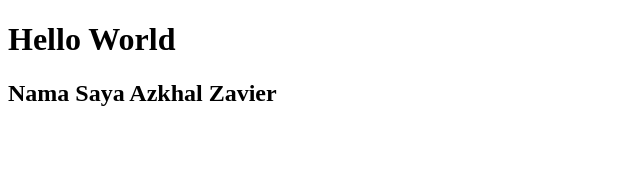
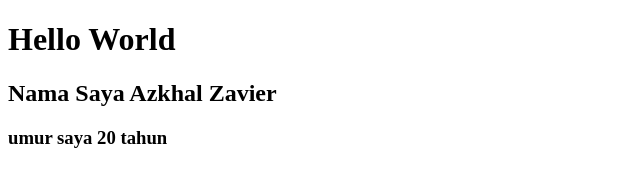
Before and after one commit to Azkhal20/projek, a plain HTML site: page index.html in a window 1280 px wide. Shown: the whole page, without its empty margins (0-640 px from the left). Drawn offline with Linux system fonts and the light colour scheme.

Commit message:
menambahkan perubahan

```diff
--- a/index.html
+++ b/index.html
@@ -8,5 +8,6 @@
 <body>
     <h1>Hello World</h1>
     <h2>Nama Saya Azkhal Zavier</h2>
+    <h3>umur saya 20 tahun</h3>
 </body>
 </html>
```
